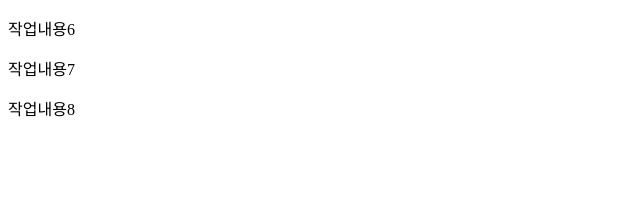
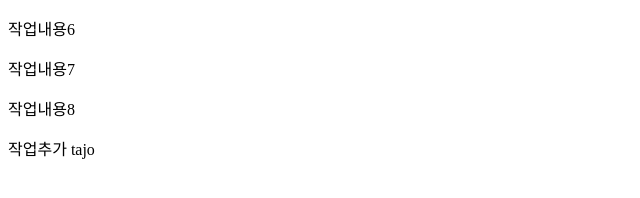
Before and after one commit to leetajo/project-1, a plain HTML site: page index.html in a window 1280 px wide. Shown: the whole page, without its empty margins (0-640 px from the left). Drawn offline with Linux system fonts and the light colour scheme.

Commit message:
work tajo

```diff
--- a/index.html
+++ b/index.html
@@ -9,5 +9,6 @@
     <p>작업내용6</p>
     <p>작업내용7</p>
     <p>작업내용8</p>
+    <p>작업추가 tajo</p>
 </body>
 </html>
```
